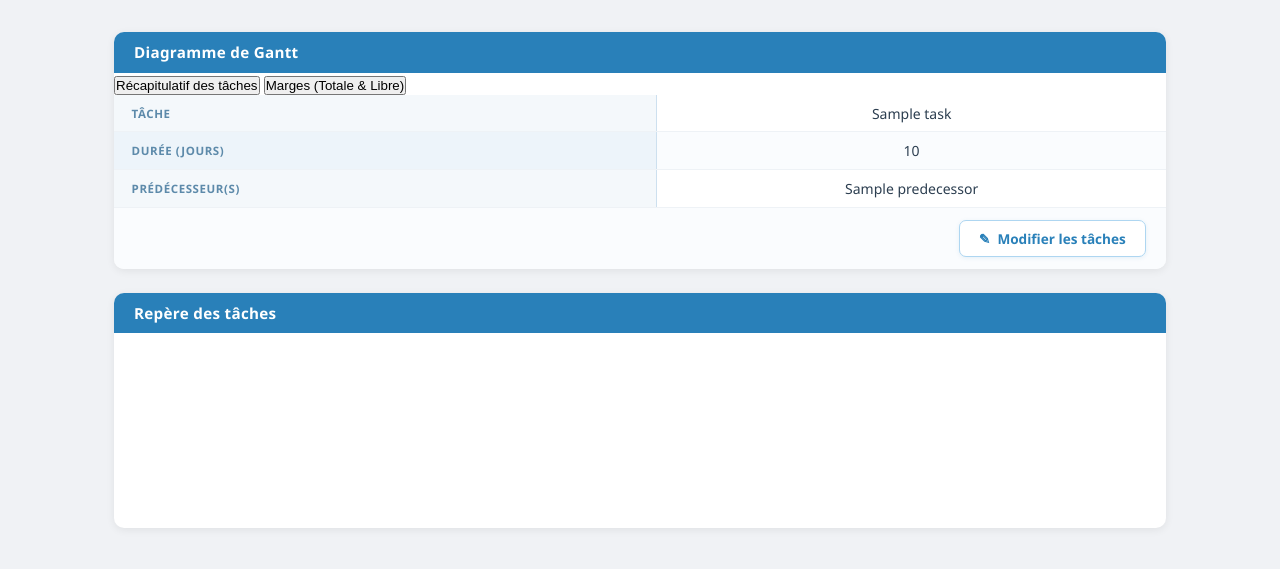
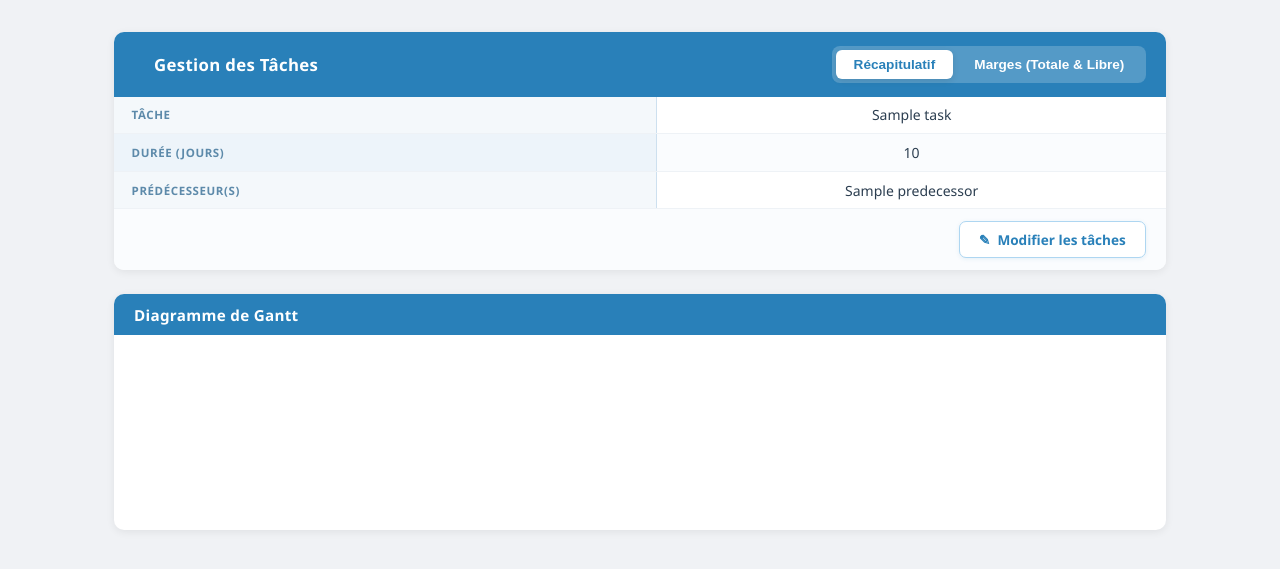
Before and after one commit to Diary-Di/GANTT-Web, a Flask app: template templates/gantt.html in a window 1280 px wide. Shown: the part 63-632 px from the top of the page. Run offline with Flask 3, Linux system fonts and the light colour scheme; the template is opened without the code that fills it: most values are stand-ins (such as "Sample title", 1, 10 or a date in 2020).

Commit message:
table redesigned

```diff
--- a/static/css/gantt.css
+++ b/static/css/gantt.css
@@ -131,3 +131,83 @@
   padding: 1.25rem 1.5rem;
   overflow-x: auto;
 }
+
+/* ====================== TABLE TOGGLE BUTTONS ====================== */
+
+.table-header {
+  display: flex;
+  justify-content: space-between;
+  align-items: center;
+  flex-wrap: wrap;
+  gap: 1rem;
+  padding: 0.65rem 1.25rem;
+  background-color: #2980b9;
+  color: white;
+}
+
+.table-header h2 {
+  margin: 0;
+  font-size: 1.05rem;
+  font-weight: 600;
+  color: white;
+}
+
+.table-toggle {
+  display: flex;
+  background: rgba(255, 255, 255, 0.2);
+  border-radius: 8px;
+  padding: 4px;
+  gap: 4px;
+}
+
+.toggle-btn {
+  padding: 0.45rem 1.1rem;
+  font-size: 0.85rem;
+  font-weight: 600;
+  color: white;
+  background: transparent;
+  border: none;
+  border-radius: 6px;
+  cursor: pointer;
+  transition: all 0.2s ease;
+  white-space: nowrap;
+}
+
+.toggle-btn:hover {
+  background: rgba(255, 255, 255, 0.15);
+}
+
+.toggle-btn.active {
+  background: white;
+  color: #2980b9;
+  box-shadow: 0 2px 6px rgba(0, 0, 0, 0.1);
+}
+
+/* ====================== BADGES STATUT ====================== */
+
+.critical-badge {
+  background-color: #e74c3c;
+  color: white;
+  padding: 0.2rem 0.65rem;
+  border-radius: 20px;
+  font-size: 0.78rem;
+  font-weight: 600;
+}
+
+.normal-badge {
+  background-color: #27ae60;
+  color: white;
+  padding: 0.2rem 0.65rem;
+  border-radius: 20px;
+  font-size: 0.78rem;
+  font-weight: 600;
+}
+
+/* Ligne critique dans le tableau des marges */
+.recap-table tr.critical {
+  background-color: #fff0f0;
+}
+
+.recap-table tr.critical:hover {
+  background-color: #ffe6e6;
+}
--- a/templates/gantt.html
+++ b/templates/gantt.html
@@ -8,13 +8,21 @@
 
 {% block content %}
 
+<!-- ==================== SECTION TABLEAUX ==================== -->
 <section class="gantt-section">
-  <h2>Diagramme de Gantt</h2>
 
-  <!-- Boutons de basculement -->
-  <div class="table-toggle">
-    <button class="toggle-btn active" data-tab="recap">Récapitulatif des tâches</button>
-    <button class="toggle-btn" data-tab="marges">Marges (Totale & Libre)</button>
+  <!-- En-tête avec boutons de basculement -->
+  <div class="table-header">
+    <h2>Gestion des Tâches</h2>
+
+    <div class="table-toggle">
+      <button class="toggle-btn active" data-tab="recap">
+        Récapitulatif
+      </button>
+      <button class="toggle-btn" data-tab="marges">
+        Marges (Totale & Libre)
+      </button>
+    </div>
   </div>
 
   <!-- Tableau Récapitulatif -->
@@ -83,11 +91,12 @@
       <span class="btn-icon">✎</span> Modifier les tâches
     </a>
   </div>
+
 </section>
 
-<!-- Diagramme de Gantt -->
+<!-- ==================== DIAGRAMME DE GANTT ==================== -->
 <section class="gantt-section">
-  <h2>Repère des tâches</h2>
+  <h2>Diagramme de Gantt</h2>
   <div class="axis-wrapper">
     <svg id="ganttAxis"></svg>
   </div>
@@ -103,13 +112,16 @@
 // Basculement entre les tableaux
 document.querySelectorAll('.toggle-btn').forEach(btn => {
   btn.addEventListener('click', () => {
+    // Désactive tous les boutons
     document.querySelectorAll('.toggle-btn').forEach(b => b.classList.remove('active'));
     btn.classList.add('active');
 
+    // Cache tous les contenus
     document.querySelectorAll('.tab-content').forEach(tab => {
       tab.style.display = 'none';
     });
 
+    // Affiche le bon tableau
     const tabId = btn.getAttribute('data-tab');
     document.getElementById(`tab-${tabId}`).style.display = 'block';
   });
```
